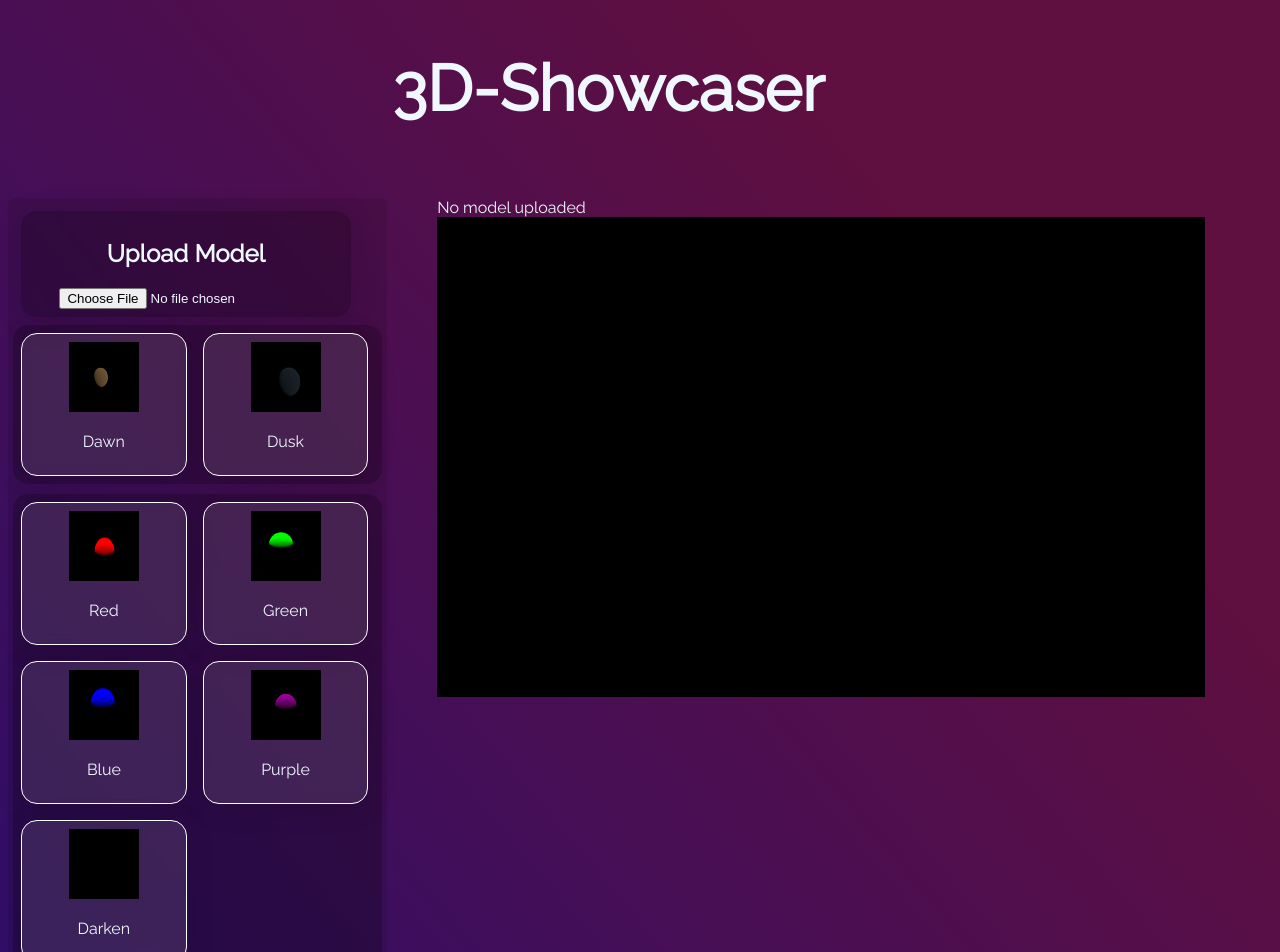
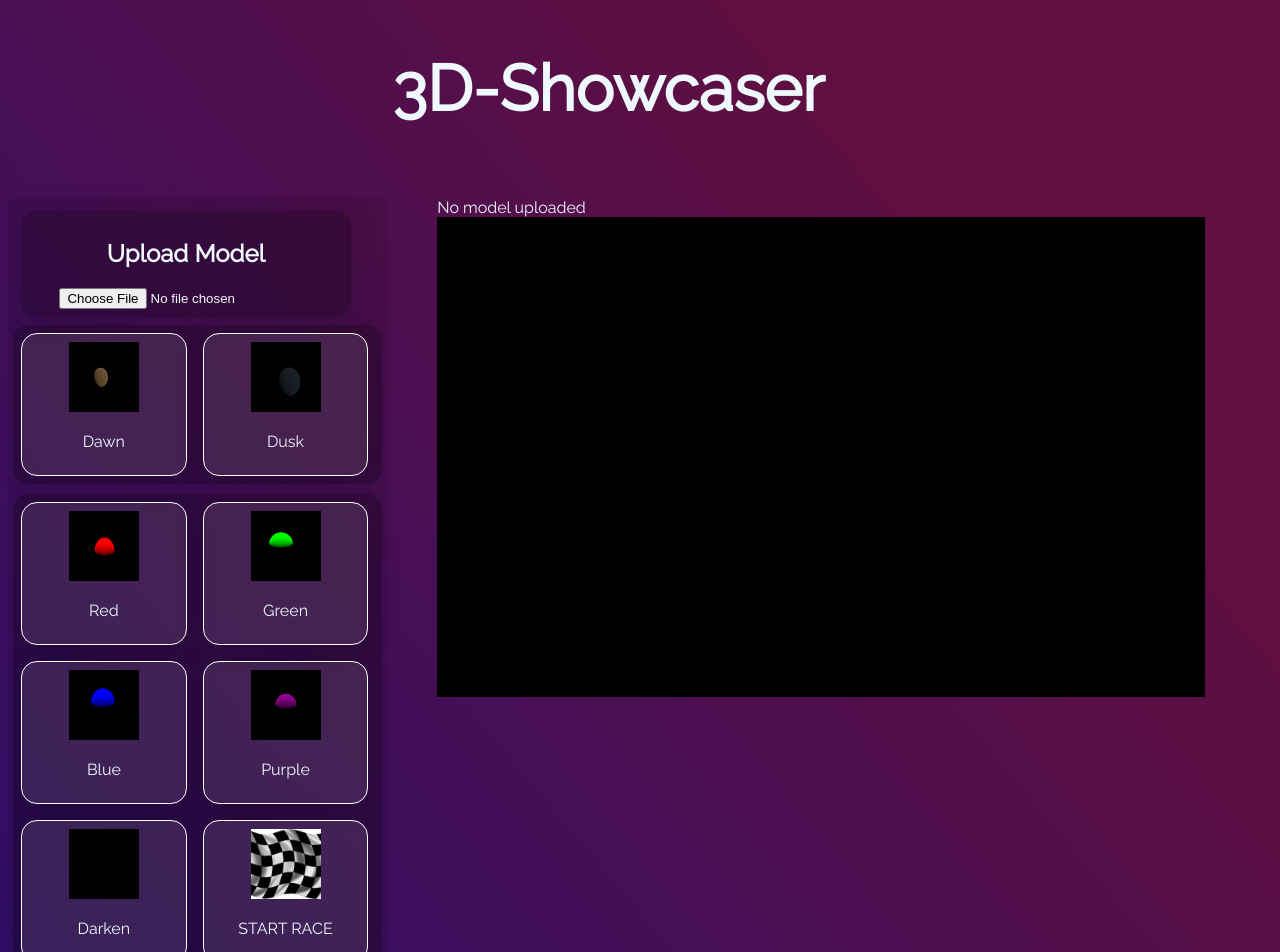
Before and after one commit to Singh-Ishu/RaceIt, a React (Vite) app: page / in a window 1280 px wide. Shown: the top 952 px of the page. Built offline with nearby package versions, Linux system fonts and the light colour scheme.

Commit message:
Laying the groundwork for racing

```diff
--- a/src/App.css
+++ b/src/App.css
@@ -69,6 +69,7 @@ body {
     justify-items: center;
     width: 85%;
 }
+
 .light-section {
     background-color: rgba(0, 0, 0, 0.2);
     border-radius: 15px;
--- a/src/assets/components/Card.jsx
+++ b/src/assets/components/Card.jsx
@@ -46,6 +46,10 @@ export default function Card(props) {
                 purpleLight1.position.set(0, 5, 0);
                 newLightGroup.add(purpleLight1);
                 break;
+            case "START RACE":
+                scene.clear();
+
+                break;
             default:
                 const defaultLight = new THREE.AmbientLight(0xffffff, 0.1);
                 newLightGroup.add(defaultLight);
--- a/src/assets/components/LightingSelector.jsx
+++ b/src/assets/components/LightingSelector.jsx
@@ -16,7 +16,7 @@ export default function LightingSelector() {
                 <Card NAME="Purple" />
                 <br />
                 <Card NAME="Darken" />
-
+                <Card NAME="START RACE" />
                 <br />
             </div>
         </>
```
Also changed, not shown: src/App.jsx (indentation only), src/assets/components/Sidebar.jsx (indentation only), src/assets/images/START RACE.png (added). Lines whose indentation alone changed are shown as unchanged.
